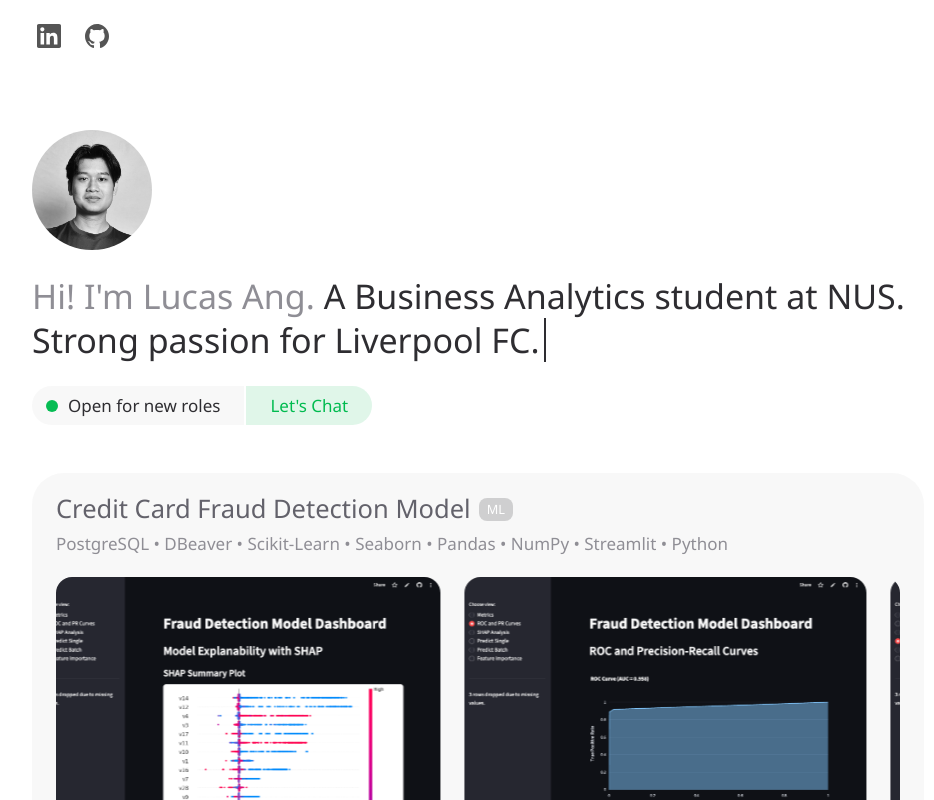
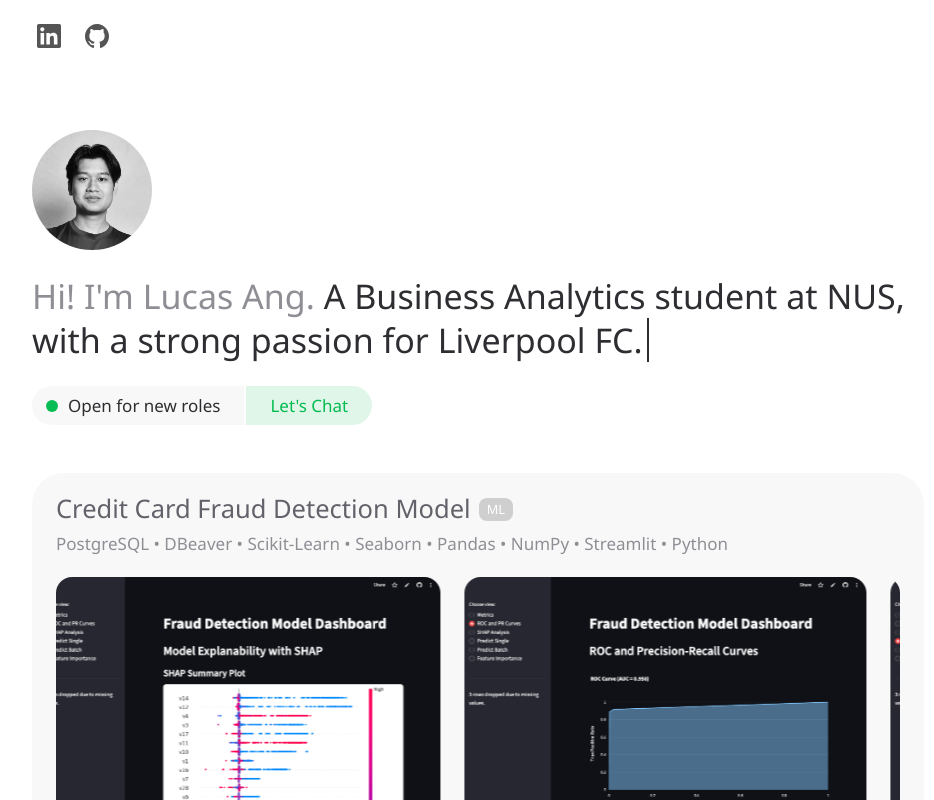
Before and after one commit to lucasang1/personal-website, a React (Vite) app: page / in a window 1280 px wide. Shown: the top 800 px of the page, without its empty margins (162-1096 px from the left). Built offline with nearby package versions, Linux system fonts and the light colour scheme; a web font is replaced by a local one.

Commit message:
Updated Intro

```diff
--- a/src/components/Intro.jsx
+++ b/src/components/Intro.jsx
@@ -13,7 +13,7 @@ export default function Intro() {
                 className = "profile-photo"
             />
             <h1 className = "h1-greeting">
-            <span className = "text-dimmed">Hi! I'm Lucas Ang.</span>{' '}A Business Analytics student at NUS. Strong passion for{' '}
+            <span className = "text-dimmed">Hi! I'm Lucas Ang.</span>{' '}A Business Analytics student at NUS, with a strong passion for{' '}
             <span className = "inline-block border-r-2 border-current pr-1"> {dynamic}</span>
             </h1>
             <div className = "cta">
```
